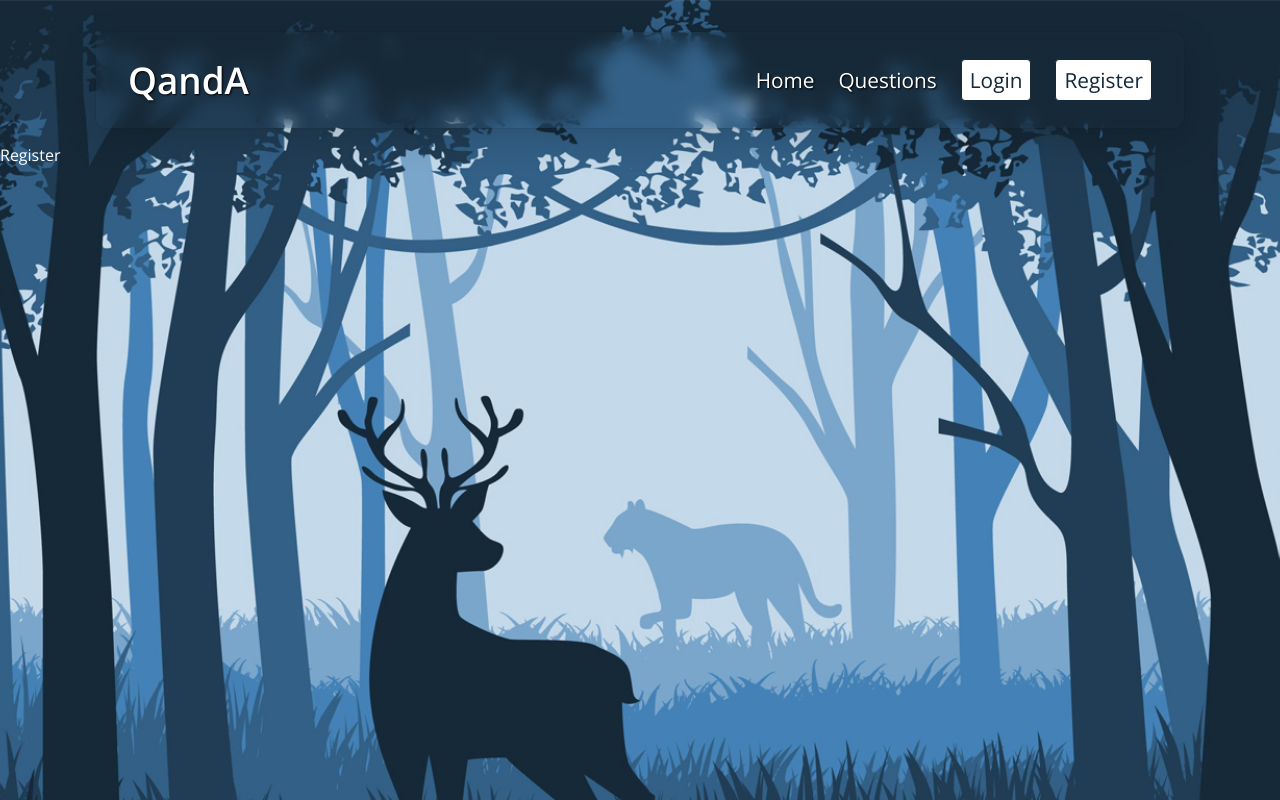
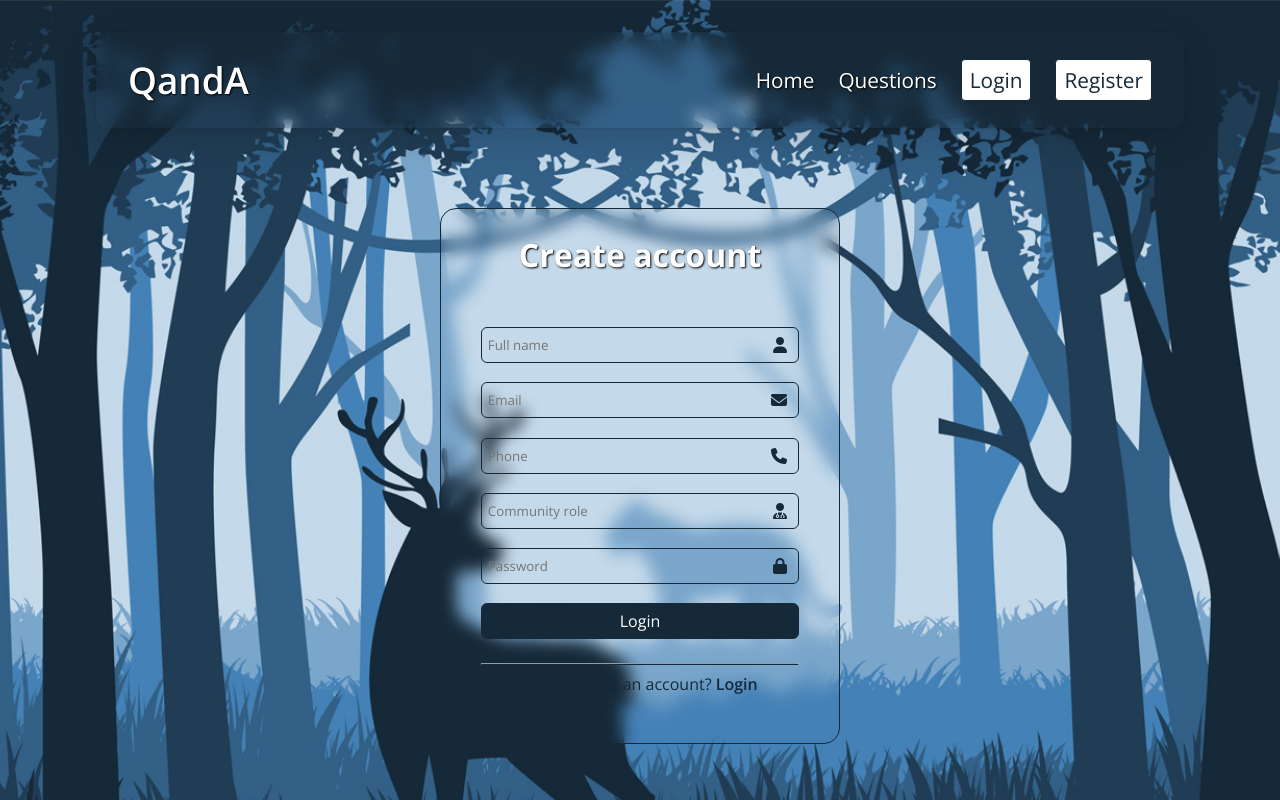
Before and after one commit to david-commit/QandA, a React (Vite) app: page /register in a window 1280 px wide. Built offline with nearby package versions, Linux system fonts and the light colour scheme.

Commit message:
Complete styling on register

```diff
--- a/src/components/App.css
+++ b/src/components/App.css
@@ -4,7 +4,7 @@
   --darkBlue: #162938;
   --boxShadow: rgba(0, 0, 0, 0.16) 0px 10px 36px 0px,
     rgba(0, 0, 0, 0.06) 0px 0px 0px 1px;
-  --transition: all 0.5s ease-in-out;
+  --transition: all 0.2s ease-in-out;
 }
 * {
   padding: 0;
@@ -57,12 +57,13 @@ nav {
 #login-form {
   width: 50%;
   max-width: 400px;
-  min-width: 350px;
+  min-width: 300px;
   display: flex;
   flex-direction: column;
   border: 1px solid var(--darkBlue);
-  margin: 15vh auto 0;
-  height: 400px;
+  margin: 10vh auto 0;
+  height: auto;
+  padding-bottom: 6vh;
   border-radius: 1rem;
   backdrop-filter: blur(8px);
 }
@@ -136,6 +137,7 @@ hr {
   font-weight: 600;
 }
 /* ------ LOGIN ------- */
+
 
 /* ========== MEDIA QUERIES ========= */
 /* Small devices (landscape phones, 576px and up) */
--- a/src/components/Register.jsx
+++ b/src/components/Register.jsx
@@ -1,9 +1,41 @@
 import React from 'react'
+import { Link } from 'react-router-dom';
 
 const Register = () => {
   return (
-    <div>Register</div>
-  )
+    <div className='login-main-container'>
+      <form id='login-form'>
+        <h1>Create account</h1>
+        <div>
+          <input type='text' aria-label='full name' placeholder='Full name' />
+          <i class='fa-solid fa-user'></i>
+        </div>
+        <div>
+          <input type='text' aria-label='email' placeholder='Email' />
+          <i class='fa-solid fa-envelope'></i>
+        </div>
+        <div>
+          <input type='tel' aria-label='tel' placeholder='Phone' />
+          <i class='fa-solid fa-phone'></i>
+        </div>
+        <div>
+          <input type='text' aria-label='role' placeholder='Community role' />
+          <i class='fa-solid fa-user-doctor'></i>
+        </div>
+        <div>
+          <input type='password' aria-label='password' placeholder='Password' />
+          <i class='fa-solid fa-lock'></i>
+        </div>
+        <button type='submit'>Login</button>
+        <section>
+          <hr width='80%' />
+          <p>
+            Already have an account? <Link to='/login'>Login</Link>
+          </p>
+        </section>
+      </form>
+    </div>
+  );
 }
 
 export default Register
```
